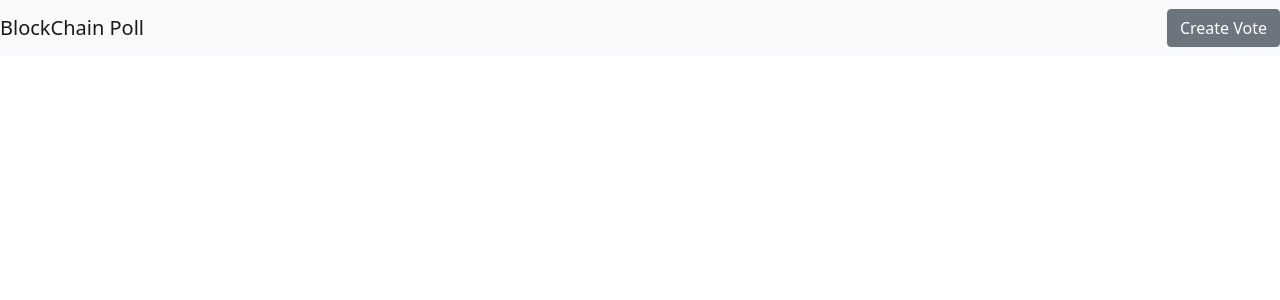
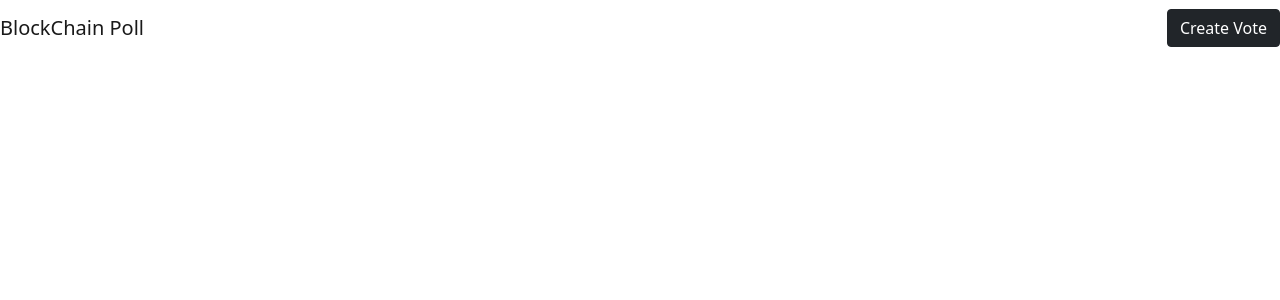
Before and after one commit to mayank0508/block, an Angular app: page / in a window 1280 px wide. Shown: the top 300 px of the page. Built offline with nearby package versions, Linux system fonts and the light colour scheme.

Commit message:
button changed

```diff
--- a/src/app/app.component.html
+++ b/src/app/app.component.html
@@ -1,6 +1,6 @@
-<nav class="navbar navbar-light bg-light">
+<nav class="navbar navbar-light bg-ligth">
   <a class="navbar-brand mr-auto" href="#">BlockChain Poll</a>
-  <button type="button" class="btn btn-secondary">Create Vote</button>
+  <button type="button" class="btn btn-dark">Create Vote</button>
 </nav>
 
 <section class="jumpotron bg-light text-centre">
```
